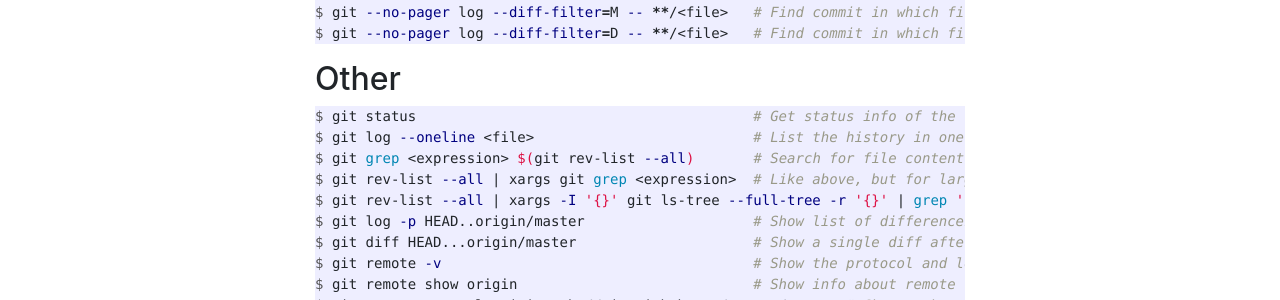
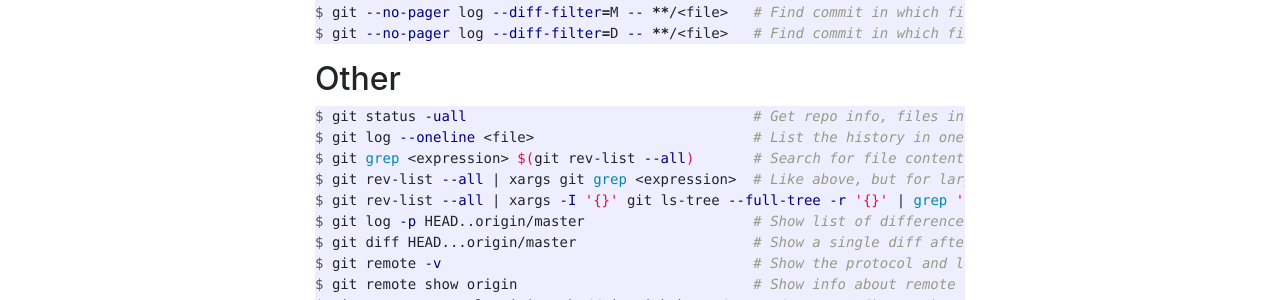
Before and after one commit to pbrandwijk/pbrandwijk.github.io, a Jekyll site: the page built from _posts/2020-09-14-cheat-sheet-git.md, in a window 1280 px wide and 900 px high, scrolled down 1782 px. Shown: the part 332-632 px from the top of the window. Built offline with Jekyll 4.4.1, drawn with Linux system fonts in a browser that asks for light colours; nearby versions of some CDN libraries; comment, search, counter and statistics services are not loaded.

Commit message:
Update post

````diff
--- a/_posts/2020-09-14-cheat-sheet-git.md
+++ b/_posts/2020-09-14-cheat-sheet-git.md
@@ -111,7 +111,7 @@ $ git --no-pager log --diff-filter=D -- **/<file>   # Find commit in which file
 
 ## Other
 ```console
-$ git status                                        # Get status info of the repo
+$ git status -uall                                  # Get repo info, files in new dirs are mentioned explicitly
 $ git log --oneline <file>                          # List the history in oneliners
 $ git grep <expression> $(git rev-list --all)       # Search for file content in the entire repo history
 $ git rev-list --all | xargs git grep <expression>  # Like above, but for larger repos
````
